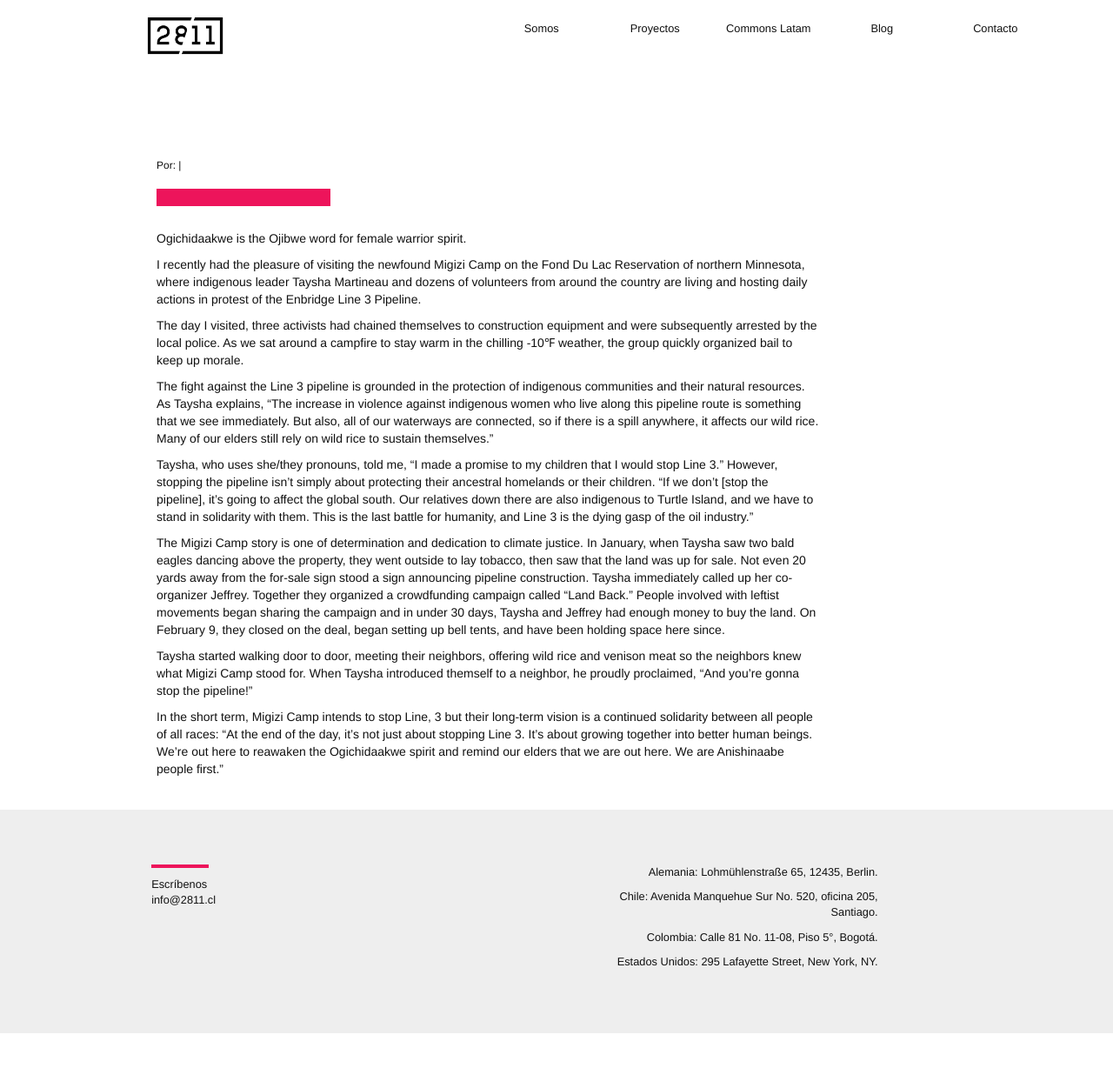
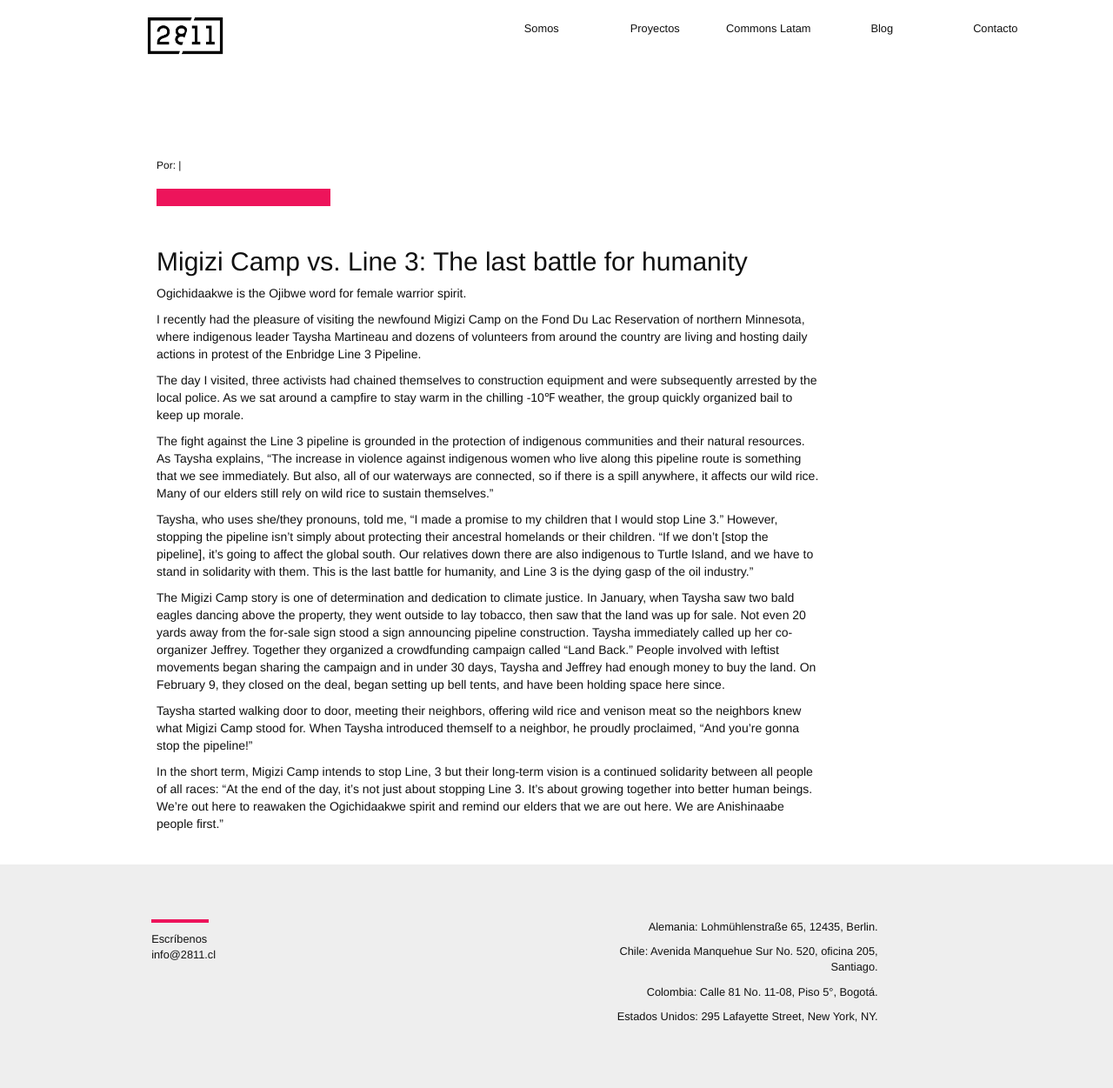
Before and after one commit to 2811Chile/2811Chile.github.io, a Jekyll site: the page built from _posts/2021-04-06-migizi-camp-vs-line-3-the-last-battle-for-humanity.markdown, in a window 1280 px wide. Shown: the whole page at 87% size. Built offline with Jekyll 4.4.1, drawn with Linux system fonts in a browser that asks for light colours; nearby versions of some CDN libraries; some web fonts are replaced; our own code applies the rules of GitHub Pages for plain Markdown files; before the commit the page ends 1188 px from its top, so only the background shows below that.

Commit message:
Updated Migizi Camp Vs Line 3 The Last Battle For Humanity

```diff
--- a/_posts/2021-04-06-migizi-camp-vs-line-3-the-last-battle-for-humanity.markdown
+++ b/_posts/2021-04-06-migizi-camp-vs-line-3-the-last-battle-for-humanity.markdown
@@ -4,6 +4,8 @@ date: 2021-04-06 16:17:00 Z
 Nombre: 'Migizi Camp vs. Line 3: The last battle for humanity'
 Autor: 'Katie Cashman '
 ---
+
+## Migizi Camp vs. Line 3: The last battle for humanity
 
 Ogichidaakwe is the Ojibwe word for female warrior spirit.
 
```
